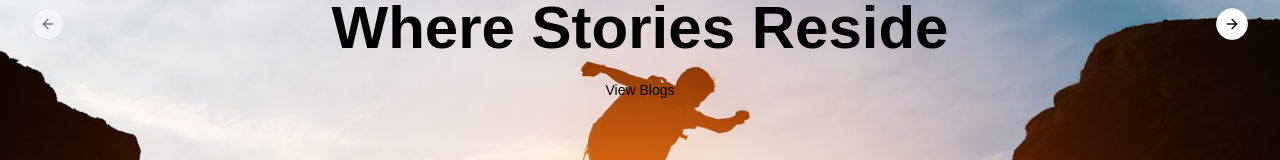
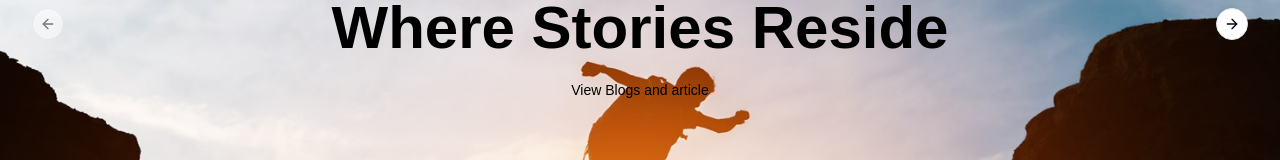
Before and after one commit to rodcapital/heritage, a Next.js app: page /blogs in a window 1280 px wide. Shown: the part 376-536 px from the top of the page. Built offline with nearby package versions, Linux system fonts and the light colour scheme.

Commit message:
Update carouselTitle.tsx

```diff
--- a/src/components/blog/carouselTitle.tsx
+++ b/src/components/blog/carouselTitle.tsx
@@ -10,7 +10,7 @@ const CarouselTitle = () => {
         Where Stories Reside
       </h1>
       <div>
-        <Button variant={"ghost"}>View Blogs</Button>
+        <Button variant={"ghost"}>View Blogs and article</Button>
       </div>
     </div>
   );
```
